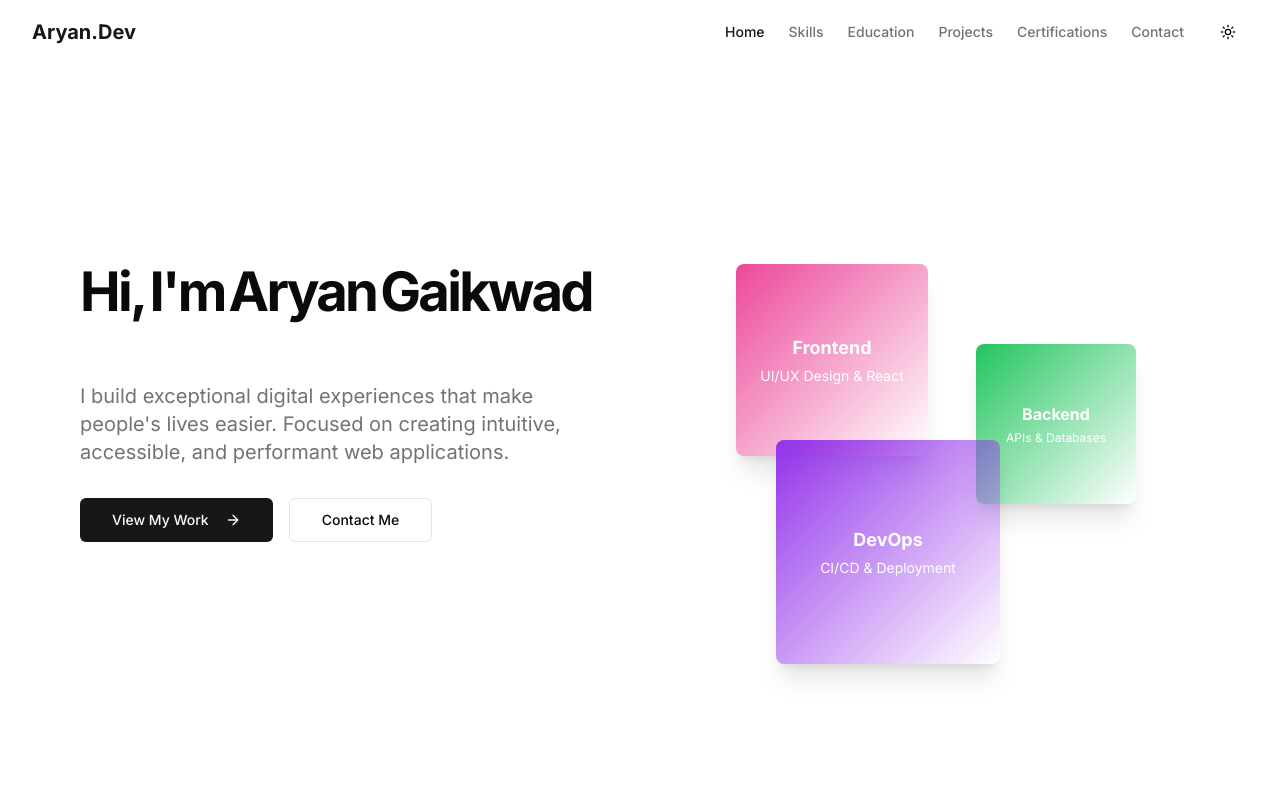
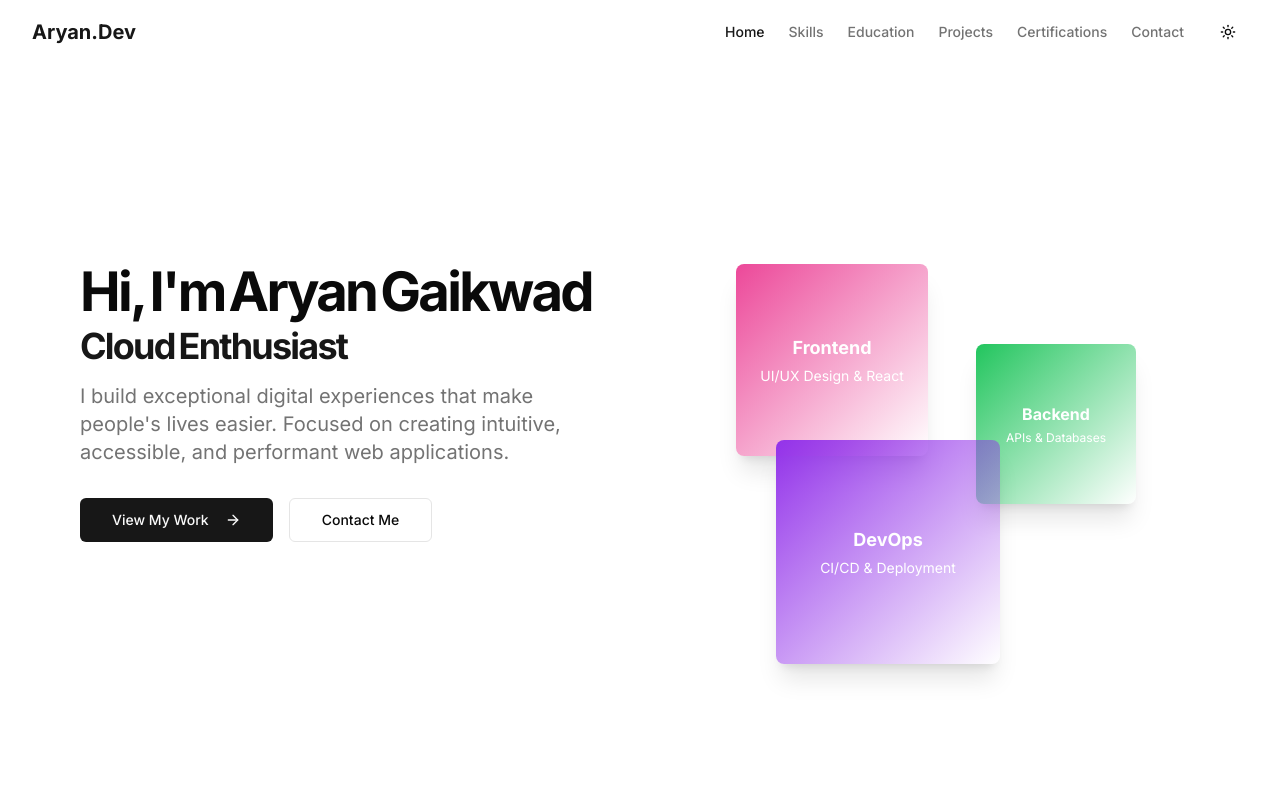
Before and after one commit to Megamind0407/MyPortfolio, a Next.js app: page / in a window 1280 px wide. Shown: the top 800 px of the page. Built offline with nearby package versions, Linux system fonts and the light colour scheme.

Commit message:
change in animated-text

```diff
--- a/components/animated-text.tsx
+++ b/components/animated-text.tsx
@@ -1,102 +1,103 @@
 "use client"
 
 import { useEffect, useRef, useState } from "react"
-import { motion, useInView, useAnimation } from "framer-motion"
+import { motion, useInView, AnimatePresence } from "framer-motion"
 
 interface AnimatedTextProps {
   text?: string
   delay?: number
-  duration?: number
   className?: string
+  cycleInterval?: number
 }
 
 const phrases = [
+  "Software Engineer",
   "Full Stack Developer",
   "Cloud Enthusiast",
   "Open Source Contributor",
-  "Tech Blogger",
-  "Software Engineer"
+  "Analytical Thinker",
 ]
 
 export default function AnimatedText({
   text,
   delay = 0,
-  duration = 0.05,
-  className = ""
+  className = "",
+  cycleInterval = 2000
 }: AnimatedTextProps) {
-  const controls = useAnimation()
   const ref = useRef(null)
-  const isInView = useInView(ref)
+  const isInView = useInView(ref, { once: false, margin: "100px" })
+  const [index, setIndex] = useState(0)
 
-  const [index, setIndex] = useState(0)
   const displayText = text ?? phrases[index]
 
+  // Simple cycling effect
   useEffect(() => {
-    let timeout: NodeJS.Timeout
-    if (isInView) {
-      controls.start("hidden").then(() => {
-        timeout = setTimeout(() => {
-          controls.start("visible")
-        }, 300)
-      })
-    }
-
-    return () => clearTimeout(timeout)
-  }, [displayText, isInView, controls])
-
-  useEffect(() => {
-    if (!text) {
+    if (!text && isInView) {
       const interval = setInterval(() => {
         setIndex((prev) => (prev + 1) % phrases.length)
-      }, 5000)
+      }, cycleInterval)
+
       return () => clearInterval(interval)
     }
-  }, [text])
+  }, [text, isInView, cycleInterval])
 
   const words = displayText.split(" ")
 
-  const container = {
+  // Simple, clean animations
+  const containerVariants = {
     hidden: { opacity: 0 },
-    visible: (i = 1) => ({
+    visible: {
       opacity: 1,
-      transition: { staggerChildren: duration, delayChildren: delay * i },
-    }),
+      transition: {
+        staggerChildren: 0.1,
+        delayChildren: delay,
+      },
+    }
   }
 
-  const child = {
+  const wordVariants = {
+    hidden: {
+      opacity: 0,
+      y: 20
+    },
     visible: {
       opacity: 1,
       y: 0,
       transition: {
-        type: "spring",
-        damping: 12,
-        stiffness: 100,
+        duration: 0.6,
+        ease: "easeOut"
       },
-    },
-    hidden: {
-      opacity: 0,
-      y: 20,
-      transition: {
-        type: "spring",
-        damping: 12,
-        stiffness: 100,
-      },
-    },
+    }
+  }
+
+  if (!isInView) {
+    return <div ref={ref} className={`inline-block ${className}`} />
   }
 
   return (
+    <div ref={ref} className={`inline-block ${className}`}>
+      <AnimatePresence mode="wait">
         <motion.div
-      ref={ref}
-      className={`inline-block ${className}`}
-      variants={container}
+          key={text ? "static" : index}
+          variants={containerVariants}
           initial="hidden"
-      animate={controls}
+          animate="visible"
+          exit={{ opacity: 0, y: -10 }}
+          className="inline-block"
+          transition={{ duration: 0.3 }}
         >
-      {words.map((word, index) => (
-        <motion.span key={index} className="inline-block mr-1" variants={child}>
-          {word}{" "}
+          {words.map((word, wordIndex) => (
+            <motion.span
+              key={`${word}-${wordIndex}`}
+              className="inline-block mr-1"
+              variants={wordVariants}
+            >
+              {word}
+              {wordIndex < words.length - 1 ? " " : ""}
             </motion.span>
           ))}
         </motion.div>
+      </AnimatePresence>
+    </div>
   )
 }
```
Lines whose indentation alone changed are shown as unchanged.
